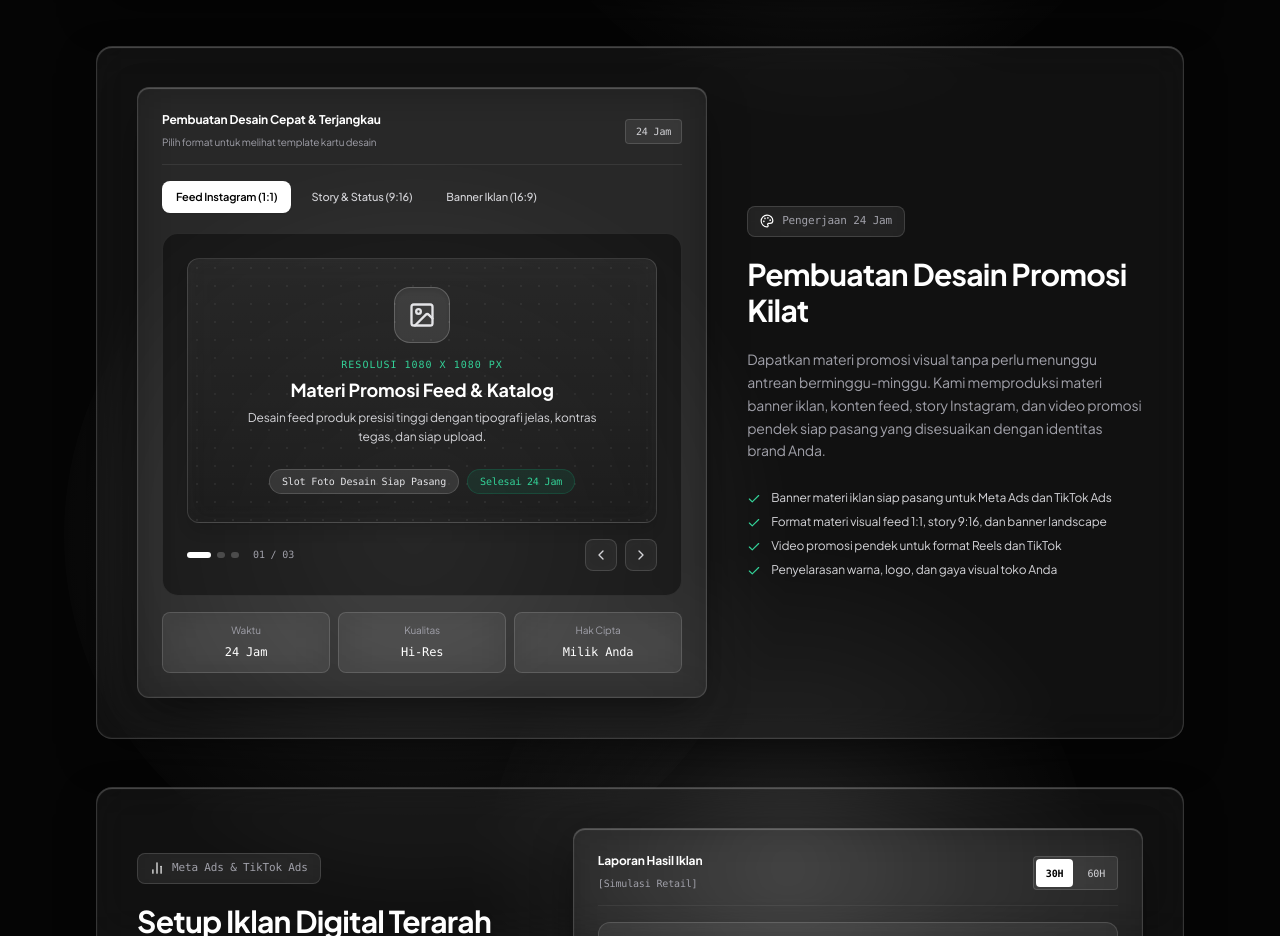
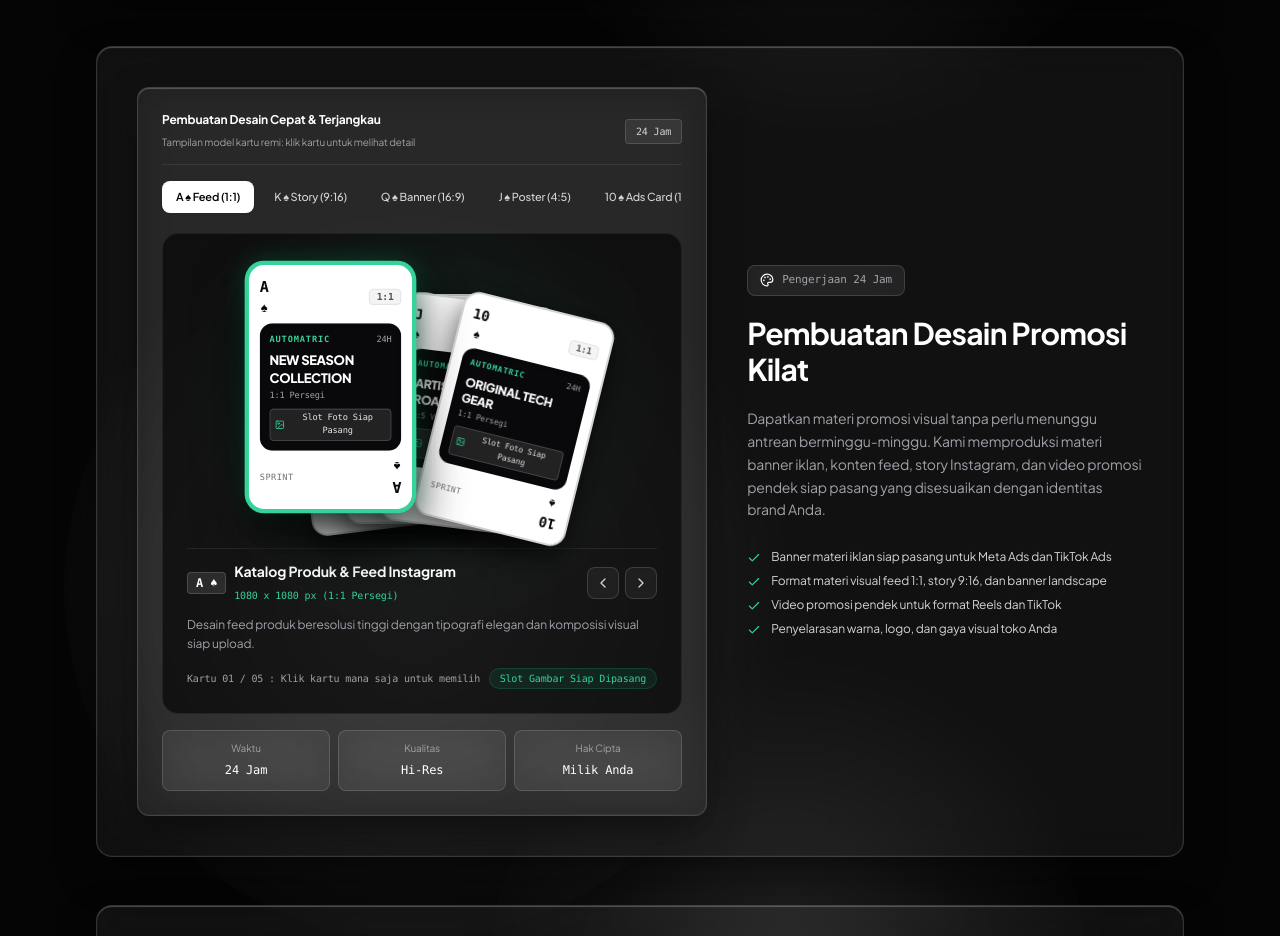
Before and after one commit to purnomoyusgiantoro/automatric, a React (Vite) app in the folder apps/web/: page / in a window 1280 px wide. Shown: the part 1401-2337 px from the top of the page. Built offline with nearby package versions, Linux system fonts and the light colour scheme.

Commit message:
feat(pillars): implement fanned playing cards showcase with image slots for fast design service

```diff
--- a/apps/web/src/components/PillarsSection.tsx
+++ b/apps/web/src/components/PillarsSection.tsx
@@ -12,6 +12,88 @@ import {
 import { siteConfig } from '../config/site';
 import { ScrollReveal } from './ScrollReveal';
 
+// =========================================================================
+// PANDUAN PENGGUNA UNTUK MEMASUKKAN GAMBAR:
+// Letakkan foto/gambar Anda di folder `public/` (misal: public/desain-1.jpg)
+// lalu masukkan path-nya pada properti `image` di bawah ini (misal: image: '/desain-1.jpg').
+// Jika belum ada gambar, sistem otomatis menampilkan template artwork desain visual.
+// =========================================================================
+export interface DesignPlayingCard {
+  id: string;
+  rank: string;
+  suit: string;
+  badge: string;
+  format: string;
+  dimensions: string;
+  title: string;
+  desc: string;
+  image?: string; // <-- Masukkan URL atau path file foto di sini
+  theme: 'fashion' | 'sale' | 'skincare' | 'coffee' | 'tech';
+}
+
+export const designPlayingCards: DesignPlayingCard[] = [
+  {
+    id: 'card-ace',
+    rank: 'A',
+    suit: '♠',
+    badge: 'A ♠ Feed (1:1)',
+    format: '1:1 Persegi',
+    dimensions: '1080 x 1080 px',
+    title: 'Katalog Produk & Feed Instagram',
+    desc: 'Desain feed produk beresolusi tinggi dengan tipografi elegan dan komposisi visual siap upload.',
+    image: '', // USER: Masukkan path gambar di sini, contoh: '/foto-feed.jpg'
+    theme: 'fashion',
+  },
+  {
+    id: 'card-king',
+    rank: 'K',
+    suit: '♠',
+    badge: 'K ♠ Story (9:16)',
+    format: '9:16 Vertikal',
+    dimensions: '1080 x 1920 px',
+    title: 'Flash Sale & Promo Story',
+    desc: 'Format vertikal dinamis untuk penawaran kilat di Instagram Story, TikTok, dan WhatsApp Status.',
+    image: '', // USER: Masukkan path gambar di sini, contoh: '/foto-story.jpg'
+    theme: 'sale',
+  },
+  {
+    id: 'card-queen',
+    rank: 'Q',
+    suit: '♠',
+    badge: 'Q ♠ Banner (16:9)',
+    format: '16:9 Landscape',
+    dimensions: '1920 x 1080 px',
+    title: 'Banner Marketplace & Web Hero',
+    desc: 'Visual header display berkualitas tajam untuk etalase Tokopedia, Shopee, dan promo berbayar.',
+    image: '', // USER: Masukkan path gambar di sini, contoh: '/foto-banner.jpg'
+    theme: 'skincare',
+  },
+  {
+    id: 'card-jack',
+    rank: 'J',
+    suit: '♠',
+    badge: 'J ♠ Poster (4:5)',
+    format: '4:5 Vertikal Feed',
+    dimensions: '1080 x 1350 px',
+    title: 'Poster Promosi F&B & Retail',
+    desc: 'Proporsi portrait yang mendominasi timeline media sosial untuk engagement dan klik maksimal.',
+    image: '', // USER: Masukkan path gambar di sini, contoh: '/foto-poster.jpg'
+    theme: 'coffee',
+  },
+  {
+    id: 'card-10',
+    rank: '10',
+    suit: '♠',
+    badge: '10 ♠ Ads Card (1:1)',
+    format: '1:1 Persegi',
+    dimensions: '1080 x 1080 px',
+    title: 'Display Iklan Meta & Google Ads',
+    desc: 'Materi visual iklan dengan hierarki penawaran tegas yang lolos standar review Meta Ads.',
+    image: '', // USER: Masukkan path gambar di sini, contoh: '/foto-ads.jpg'
+    theme: 'tech',
+  },
+];
+
 export const PillarsSection: React.FC = () => {
   const [activeChatScenario, setActiveChatScenario] = useState<'catalog' | 'order' | 'followup'>('catalog');
   const [activeDesignSlide, setActiveDesignSlide] = useState(0);
@@ -20,33 +102,6 @@ export const PillarsSection: React.FC = () => {
   const p1 = siteConfig.pillars[0];
   const p2 = siteConfig.pillars[1];
   const p3 = siteConfig.pillars[2];
-
-  const designCards = [
-    {
-      id: 'feed',
-      format: '1:1 Persegi',
-      badge: 'Feed Instagram (1:1)',
-      title: 'Materi Promosi Feed & Katalog',
-      desc: 'Desain feed produk presisi tinggi dengan tipografi jelas, kontras tegas, dan siap upload.',
-      tag: 'Resolusi 1080 x 1080 px',
-    },
-    {
-      id: 'story',
-      format: '9:16 Vertikal',
-      badge: 'Story & Status (9:16)',
-      title: 'Materi Flash Sale & Promo',
-      desc: 'Visual vertikal dinamis untuk penawaran kilat di Instagram Story, TikTok, dan WhatsApp Status.',
-      tag: 'Resolusi 1080 x 1920 px',
-    },
-    {
-      id: 'banner',
-      format: '16:9 Landscape',
-      badge: 'Banner Iklan (16:9)',
-      title: 'Banner Iklan & Website Ads',
-      desc: 'Materi display iklan digital berkinerja tinggi untuk kampanye berbayar di Meta Ads dan Google.',
-      tag: 'Resolusi 1920 x 1080 px',
-    },
-  ];
 
   const chatDialogues = {
     catalog: [
@@ -189,20 +244,20 @@ export const PillarsSection: React.FC = () => {
           <div className="glass-card rounded-2xl p-6 sm:p-10">
             <div className="grid grid-cols-1 lg:grid-cols-12 gap-8 lg:gap-10 items-center">
 
-              {/* Left: Design Showcase - Sliding Cards dengan Glass Background */}
+              {/* Left: Design Showcase - Fanned Playing Cards Display */}
               <div className="lg:col-span-7 order-2 lg:order-1">
                 <div className="glass-card rounded-xl p-5 sm:p-6 space-y-4">
                   <div className="flex items-center justify-between border-b border-white/[0.08] pb-3">
                     <div>
                       <span className="text-xs font-bold text-white block">Pembuatan Desain Cepat & Terjangkau</span>
-                      <span className="text-[10px] text-zinc-400">Pilih format untuk melihat template kartu desain</span>
+                      <span className="text-[10px] text-zinc-400">Tampilan model kartu remi: klik kartu untuk melihat detail</span>
                     </div>
                     <span className="text-[10px] font-mono text-zinc-300 glass px-2.5 py-1 rounded">24 Jam</span>
                   </div>
 
                   {/* Format Navigation Tabs */}
                   <div className="flex items-center gap-1.5 overflow-x-auto pb-1">
-                    {designCards.map((card, i) => (
+                    {designPlayingCards.map((card, i) => (
                       <button
                         key={card.id}
                         type="button"
@@ -218,65 +273,139 @@ export const PillarsSection: React.FC = () => {
                     ))}
                   </div>
 
-                  {/* Sliding Glass Card Showcase Container */}
-                  <div className="relative overflow-hidden rounded-2xl bg-black/40 border border-white/[0.08] p-4 sm:p-6 min-h-[320px] flex flex-col justify-between">
-                    {/* Active Card Glass Frame */}
-                    <div className="w-full relative rounded-xl bg-gradient-to-b from-white/[0.08] to-white/[0.02] border border-white/[0.14] p-6 sm:p-7 flex flex-col items-center justify-center text-center shadow-lg backdrop-blur-md transition-all duration-300">
-                      {/* Subtle Grid Texture */}
-                      <div className="absolute inset-0 bg-[radial-gradient(circle_at_center,rgba(255,255,255,0.08)_1px,transparent_1px)] bg-[size:18px_18px] opacity-70 pointer-events-none" />
+                  {/* Fanned Playing Cards Showcase Container */}
+                  <div className="relative overflow-hidden rounded-2xl bg-black/60 border border-white/[0.08] p-4 sm:p-6 min-h-[430px] flex flex-col justify-between">
+                    {/* Background glow behind the cards */}
+                    <div className="absolute top-1/3 left-1/2 -translate-x-1/2 -translate-y-1/2 w-64 h-64 bg-emerald-500/10 rounded-full blur-3xl pointer-events-none" />
 
-                      {/* Card Content Ready for Image */}
-                      <div className="relative z-10 w-full space-y-3.5">
-                        <div className="w-14 h-14 rounded-2xl bg-white/10 border border-white/20 flex items-center justify-center mx-auto text-white shadow-inner">
-                          <ImageIcon className="w-7 h-7 text-zinc-200" />
+                    {/* Fanned Cards Deck (Interactive Spread) */}
+                    <div className="relative w-full h-[260px] sm:h-[290px] flex items-center justify-center pt-3 select-none">
+                      {designPlayingCards.map((card, i) => {
+                        const total = designPlayingCards.length;
+                        const center = (total - 1) / 2;
+                        const diff = i - center;
+                        const isSelected = activeDesignSlide === i;
+
+                        // Rotations & Translations mirroring a hand of playing cards
+                        const rotationDeg = diff * 7;
+                        const translateY = Math.abs(diff) * 5;
+
+                        return (
+                          <div
+                            key={card.id}
+                            onClick={() => setActiveDesignSlide(i)}
+                            style={{
+                              transform: isSelected
+                                ? `translate3d(calc(${diff} * var(--spread, 44px)), -22px, 0) rotate(0deg) scale(1.08)`
+                                : `translate3d(calc(${diff} * var(--spread, 44px)), ${translateY}px, 0) rotate(${rotationDeg}deg) scale(1)`,
+                              zIndex: isSelected ? 30 : 10 + i,
+                            }}
+                            className={`[--spread:28px] xs:[--spread:34px] sm:[--spread:46px] absolute w-[130px] h-[190px] sm:w-[155px] sm:h-[230px] rounded-2xl bg-white text-zinc-900 border-2 transition-all duration-300 ease-out cursor-pointer overflow-hidden flex flex-col justify-between p-2 sm:p-2.5 ${
+                              isSelected
+                                ? 'border-emerald-400 shadow-[0_22px_45px_rgba(0,0,0,0.85),0_0_25px_rgba(16,185,129,0.35)] ring-2 ring-emerald-400'
+                                : 'border-zinc-300 shadow-[0_12px_28px_rgba(0,0,0,0.65)] hover:border-zinc-400 hover:-translate-y-2'
+                            }`}
+                          >
+                            {/* Card Top Left Index */}
+                            <div className="flex items-center justify-between leading-none pointer-events-none">
+                              <div className="flex flex-col items-center">
+                                <span className="font-extrabold text-xs sm:text-sm font-mono text-zinc-950 leading-none">
+                                  {card.rank}
+                                </span>
+                                <span className="text-[10px] sm:text-xs text-zinc-950 leading-none mt-0.5">
+                                  {card.suit}
+                                </span>
+                              </div>
+                              <span className="text-[8px] sm:text-[9px] font-mono px-1.5 py-0.5 rounded bg-zinc-100 text-zinc-600 font-semibold border border-zinc-200">
+                                {card.format.split(' ')[0]}
+                              </span>
                             </div>
 
-                        <div>
-                          <span className="text-[10px] font-mono uppercase tracking-widest text-emerald-400 block font-medium">
-                            {designCards[activeDesignSlide].tag}
+                            {/* Card Center Artwork Slot (Where Image Goes!) */}
+                            <div className="relative w-full flex-1 my-1 sm:my-1.5 rounded-xl overflow-hidden bg-zinc-950 border border-zinc-900/20 shadow-inner flex flex-col justify-between p-2">
+                              {card.image ? (
+                                <img
+                                  src={card.image}
+                                  alt={card.title}
+                                  className="w-full h-full object-cover rounded-lg"
+                                />
+                              ) : (
+                                <div className="w-full h-full flex flex-col justify-between text-left relative z-10">
+                                  {/* Template Artwork Preview */}
+                                  <div className="flex items-center justify-between">
+                                    <span className="text-[7px] sm:text-[8px] font-mono uppercase tracking-widest text-emerald-400 font-bold">
+                                      AUTOMATRIC
                                     </span>
-                          <h4 className="text-base sm:text-lg font-bold text-white mt-1">
-                            {designCards[activeDesignSlide].title}
-                          </h4>
-                          <p className="text-xs text-zinc-300 mt-1 max-w-sm mx-auto leading-relaxed">
-                            {designCards[activeDesignSlide].desc}
-                          </p>
+                                    <span className="text-[7px] sm:text-[8px] font-mono text-zinc-400">
+                                      24H
+                                    </span>
                                   </div>
 
-                        <div className="pt-2 flex flex-wrap items-center justify-center gap-2">
-                          <span className="text-[10px] font-mono px-3 py-1 rounded-full bg-white/10 border border-white/15 text-zinc-200">
-                            Slot Foto Desain Siap Pasang
+                                  <div className="my-auto py-1">
+                                    <div className="text-[10px] sm:text-xs font-black tracking-tight text-white leading-tight uppercase font-sans">
+                                      {card.theme === 'fashion' && 'NEW SEASON COLLECTION'}
+                                      {card.theme === 'sale' && 'FLASH SALE 50% OFF'}
+                                      {card.theme === 'skincare' && 'GLOWING ESSENTIALS'}
+                                      {card.theme === 'coffee' && 'ARTISAN COFFEE ROAST'}
+                                      {card.theme === 'tech' && 'ORIGINAL TECH GEAR'}
+                                    </div>
+                                    <div className="text-[7px] sm:text-[8px] text-zinc-400 mt-0.5 line-clamp-1 font-mono">
+                                      {card.format}
+                                    </div>
+                                  </div>
+
+                                  {/* Slot indicator */}
+                                  <div className="py-0.5 px-1 rounded bg-white/10 border border-white/15 text-center">
+                                    <span className="text-[7px] sm:text-[8px] font-mono text-zinc-200 flex items-center justify-center gap-1">
+                                      <ImageIcon className="w-2.5 h-2.5 text-emerald-400" />
+                                      Slot Foto Siap Pasang
                                     </span>
-                          <span className="text-[10px] font-mono px-3 py-1 rounded-full bg-emerald-500/10 border border-emerald-500/20 text-emerald-400">
-                            Selesai 24 Jam
+                                  </div>
+                                </div>
+                              )}
+                            </div>
+
+                            {/* Card Bottom Right Inverted Index */}
+                            <div className="flex items-center justify-between leading-none pointer-events-none">
+                              <span className="text-[8px] text-zinc-500 font-mono tracking-wider">
+                                SPRINT
+                              </span>
+                              <div className="flex flex-col items-center rotate-180">
+                                <span className="font-extrabold text-xs sm:text-sm font-mono text-zinc-950 leading-none">
+                                  {card.rank}
+                                </span>
+                                <span className="text-[10px] sm:text-xs text-zinc-950 leading-none mt-0.5">
+                                  {card.suit}
                                 </span>
                               </div>
                             </div>
                           </div>
+                        );
+                      })}
+                    </div>
 
-                    {/* Card Slide Controls */}
-                    <div className="pt-4 flex items-center justify-between">
-                      <div className="flex items-center gap-1.5">
-                        {designCards.map((_, i) => (
-                          <button
-                            key={i}
-                            type="button"
-                            onClick={() => setActiveDesignSlide(i)}
-                            className={`h-1.5 rounded-full transition-all cursor-pointer ${
-                              activeDesignSlide === i ? 'w-6 bg-white' : 'w-2 bg-white/20 hover:bg-white/40'
-                            }`}
-                            aria-label={`Lihat kartu ${i + 1}`}
-                          />
-                        ))}
-                        <span className="text-[10px] font-mono text-zinc-400 ml-2">
-                          0{activeDesignSlide + 1} / 0{designCards.length}
+                    {/* Active Card Information & Controls */}
+                    <div className="pt-3 border-t border-white/[0.08] space-y-2.5">
+                      <div className="flex items-center justify-between">
+                        <div className="flex items-center gap-2">
+                          <span className="text-xs font-bold text-white font-mono px-2 py-0.5 rounded bg-white/10 border border-white/15">
+                            {designPlayingCards[activeDesignSlide].rank} {designPlayingCards[activeDesignSlide].suit}
+                          </span>
+                          <div>
+                            <h4 className="text-xs sm:text-sm font-bold text-white">
+                              {designPlayingCards[activeDesignSlide].title}
+                            </h4>
+                            <span className="text-[10px] text-emerald-400 font-mono">
+                              {designPlayingCards[activeDesignSlide].dimensions} ({designPlayingCards[activeDesignSlide].format})
                             </span>
                           </div>
+                        </div>
 
-                      <div className="flex items-center gap-2">
+                        {/* Navigation Buttons */}
+                        <div className="flex items-center gap-1.5">
                           <button
                             type="button"
-                          onClick={() => setActiveDesignSlide((prev) => (prev - 1 + designCards.length) % designCards.length)}
+                            onClick={() => setActiveDesignSlide((prev) => (prev - 1 + designPlayingCards.length) % designPlayingCards.length)}
                             className="w-8 h-8 rounded-lg glass flex items-center justify-center text-zinc-300 hover:text-white hover:bg-white/15 transition-all cursor-pointer"
                             aria-label="Kartu sebelumnya"
                           >
@@ -284,12 +413,26 @@ export const PillarsSection: React.FC = () => {
                           </button>
                           <button
                             type="button"
-                          onClick={() => setActiveDesignSlide((prev) => (prev + 1) % designCards.length)}
+                            onClick={() => setActiveDesignSlide((prev) => (prev + 1) % designPlayingCards.length)}
                             className="w-8 h-8 rounded-lg glass flex items-center justify-center text-zinc-300 hover:text-white hover:bg-white/15 transition-all cursor-pointer"
                             aria-label="Kartu berikutnya"
                           >
                             <ChevronRight className="w-4 h-4" />
                           </button>
+                        </div>
+                      </div>
+
+                      <p className="text-xs text-zinc-400 leading-relaxed">
+                        {designPlayingCards[activeDesignSlide].desc}
+                      </p>
+
+                      <div className="flex flex-wrap items-center justify-between gap-2 pt-1">
+                        <span className="text-[10px] font-mono text-zinc-400">
+                          Kartu 0{activeDesignSlide + 1} / 0{designPlayingCards.length} : Klik kartu mana saja untuk memilih
+                        </span>
+                        <span className="text-[10px] font-mono px-2.5 py-0.5 rounded-full bg-emerald-500/10 border border-emerald-500/20 text-emerald-400 font-medium">
+                          Slot Gambar Siap Dipasang
+                        </span>
                       </div>
                     </div>
                   </div>
```
Also changed, not shown: 1 other file (tests, documents, lock files or other folders). Lines whose indentation alone changed are shown as unchanged.
